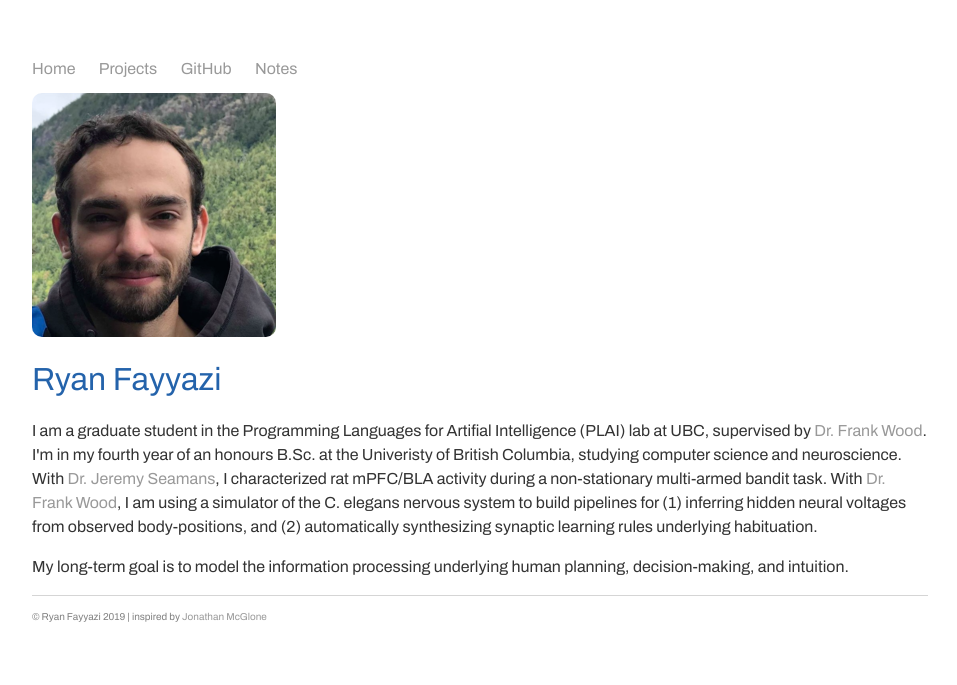
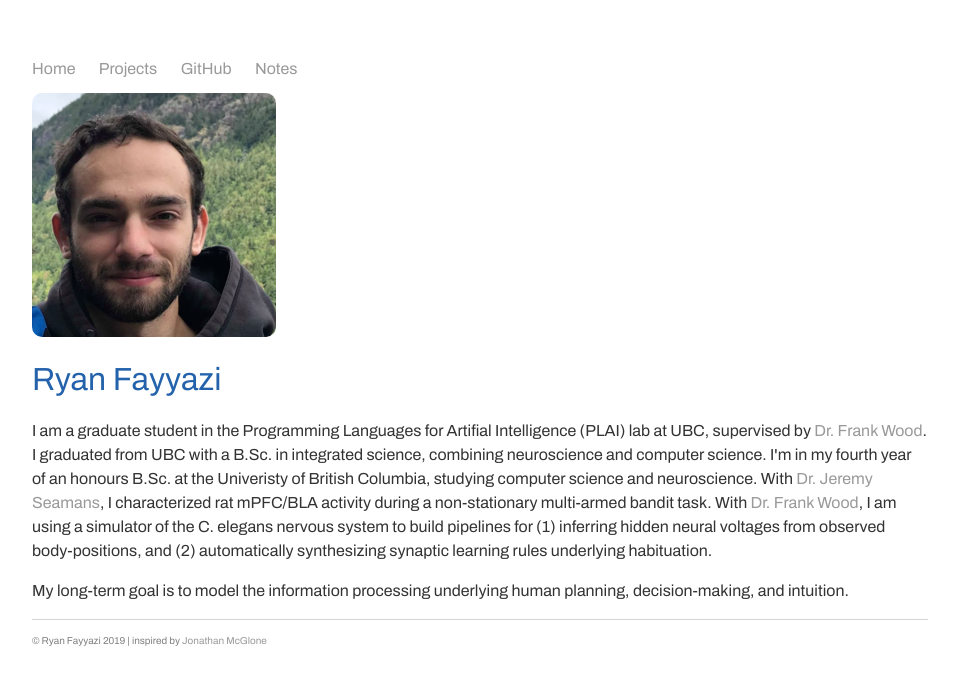
Before and after one commit to rfayyazi/rfayyazi.github.io, a Jekyll site: the page built from index.html, in a window 1280 px wide. Shown: the top 685 px of the page, without its empty margins (160-1117 px from the left). Built offline with Jekyll 4.4.1, drawn with Linux system fonts in a browser that asks for light colours; some web fonts are replaced.

Commit message:
Update index.html

```diff
--- a/index.html
+++ b/index.html
@@ -9,6 +9,7 @@ title: Ryan Fayyazi
 
 <h1>Ryan Fayyazi</h1>
 <p>I am a graduate student in the Programming Languages for Artifial Intelligence (PLAI) lab at UBC, supervised by <a href="https://www.cs.ubc.ca/~fwood/">Dr. Frank Wood</a>.
+  I graduated from UBC with a B.Sc. in integrated science, combining neuroscience and computer science.
   I'm in my fourth year of an honours B.Sc. at the Univeristy of British Columbia, studying computer science and neuroscience.
   With <a href="https://www.centreforbrainhealth.ca/seamans-jeremy">Dr. Jeremy Seamans</a>, I characterized rat mPFC/BLA activity during a non-stationary multi-armed bandit task.
   With <a href="https://www.cs.ubc.ca/~fwood/">Dr. Frank Wood</a>, I am using a simulator of the C. elegans nervous system to build pipelines for
```
